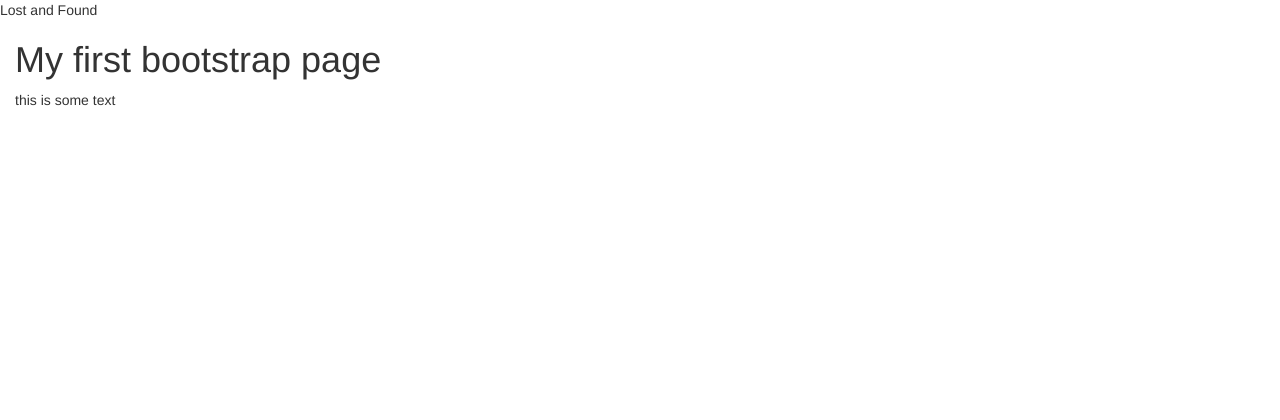
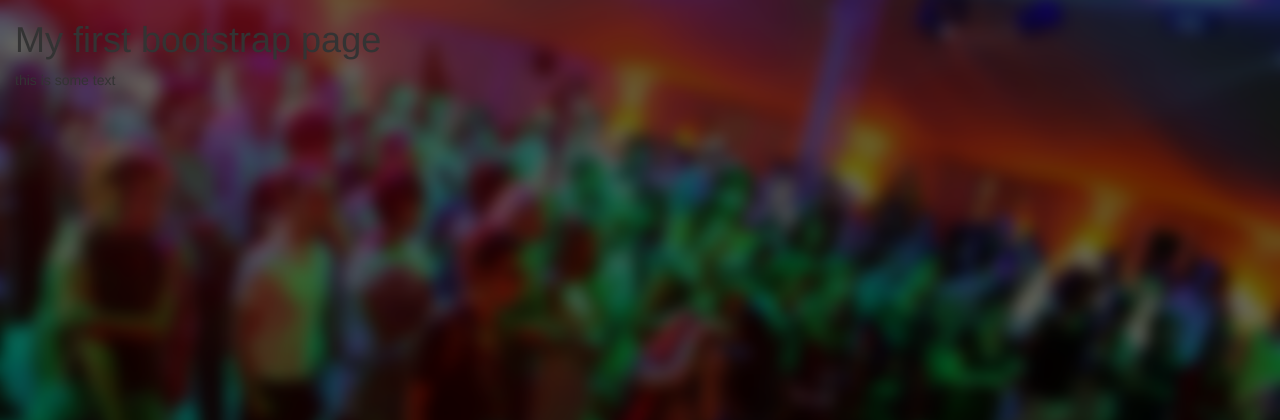
Before and after one commit to hennersz/Lost-and-Found, a Django app: page / in a window 1280 px wide. Shown: the top 420 px of the page. Run offline with Django 3.2, Linux system fonts and the light colour scheme; some libraries are stand-ins or nearby versions.

Commit message:
added static CSS files and images

```diff
--- /dev/null
+++ b/Lost_and_Found/events/static/events/style.css
@@ -0,0 +1,9 @@
+body
+{
+	background: white url("background.png");
+	background-position: center center;
+	background-repeat: no-repeat;
+	background-attachment: fixed;
+	background-size: cover;
+
+}
--- a/Lost_and_Found/events/templates/events/index.html
+++ b/Lost_and_Found/events/templates/events/index.html
@@ -1,12 +1,13 @@
 <!DOCTYPE html>
+{% load staticfiles %}
 <html lang="en">
-	<head
+	<head>
 		<title>Lost and Found</title>
-
+		<link rel="stylesheet" type="text/css" href="{% static 'events/style.css' %}" />
 		<!-- Bootstrap -->
+		<script src="https://ajax.googleapis.com/ajax/libs/jquery/1.11.3/jquery.min.js"></script>
 		<link rel="stylesheet" href="http://maxcdn.bootstrapcdn.com/bootstrap/3.3.5/css/bootstrap.min.css" />
 		<script src="http://maxcdn.bootstrapcdn.com/bootstrap/3.3.5/js/bootstrap.min.js"></script>
-		<script src="https://ajax.googleapis.com/ajax/libs/jquery/1.11.3/jquery.min.js"></script>
 		<meta name="viewport" content="width=device-width, initial-scale=1">
 	</head>
 	<body>
```
Also changed, not shown: Lost_and_Found/events/templates/events/style.css (added, +10 -0 lines), Lost_and_Found/events/static/events/background.png (added), 11 other files.
